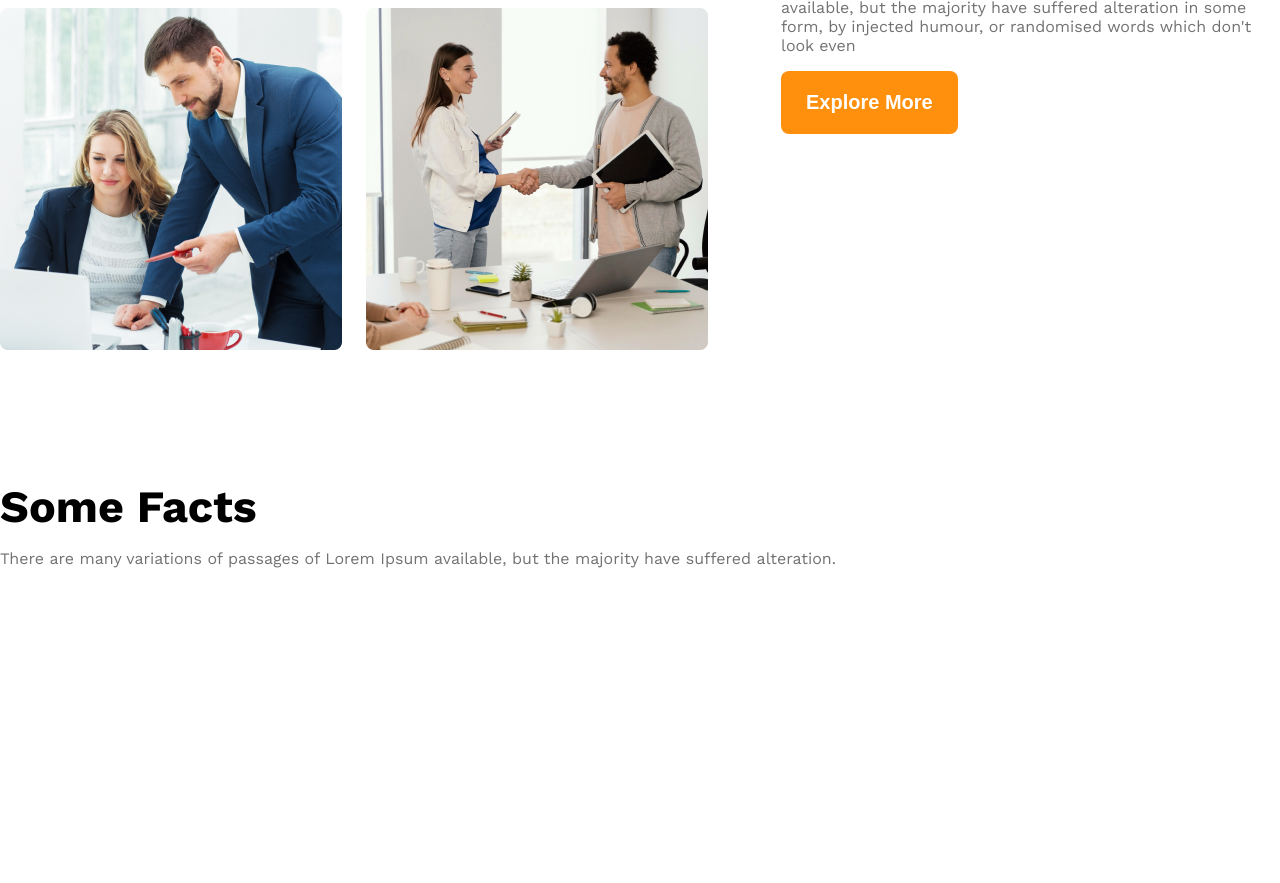
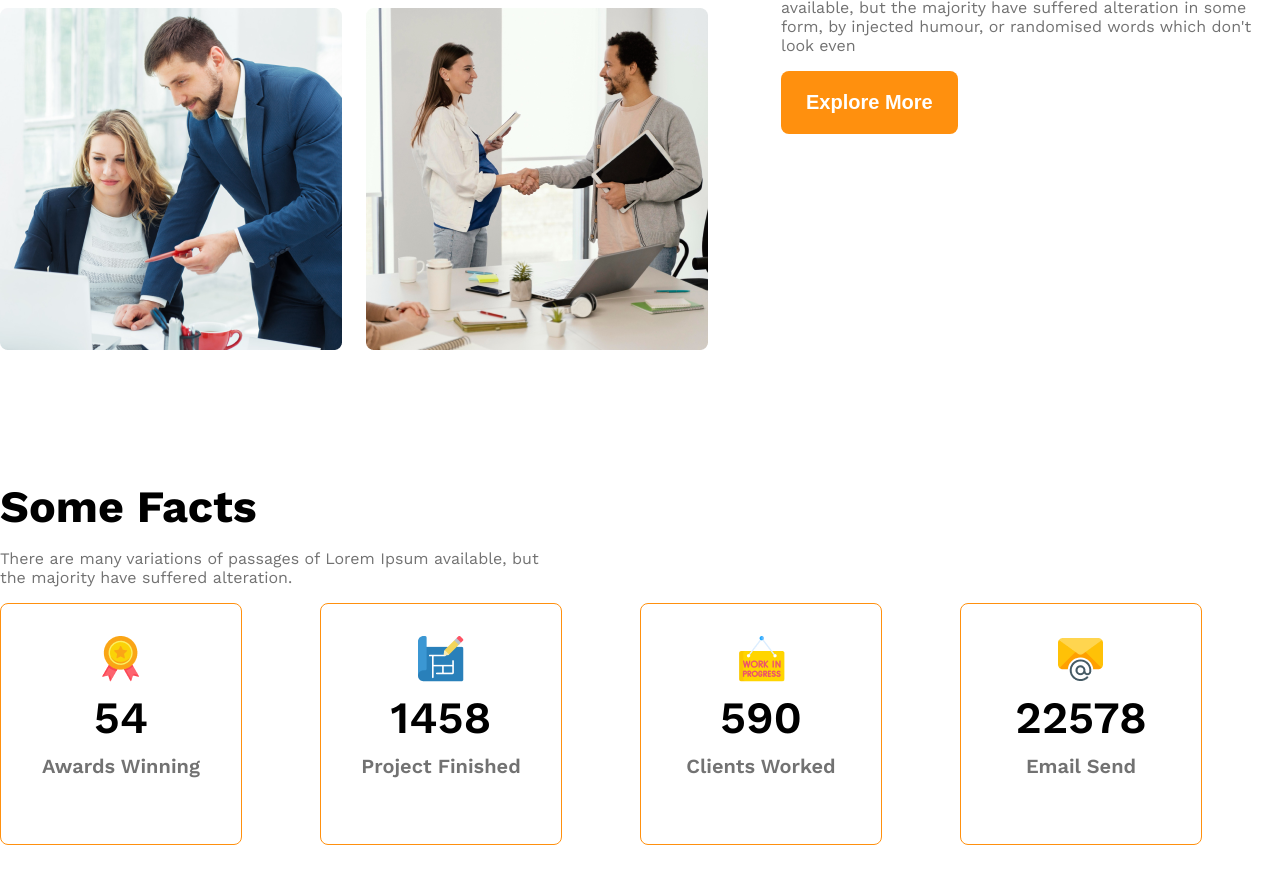
Before and after one commit to masum-tallha/g3-architect-website, a plain HTML site: page index.html in a window 1280 px wide. Shown: the part 1717-2600 px from the top of the page. Before the commit the page ends 2415 px from the top, so only its background shows below. Drawn offline with nearby package versions, Linux system fonts and the light colour scheme.

Commit message:
fact section complete

```diff
--- a/index.html
+++ b/index.html
@@ -45,8 +45,37 @@
         <!-- features will enjoy start -->
           <section>
             <h3 class="section-title">Some Facts</h3>
-            <p class="text-light-gray">There are many variations of passages of Lorem Ipsum available, but the majority have suffered alteration.</p>
-
+            <p class="text-light-gray fact-description">There are many variations of passages of Lorem Ipsum available, but the majority have suffered alteration.</p>
+            <div class="fact-container">
+                <div class="fact-card display-flex">
+                    <div>
+                    <img src="./images/icons/ribon.png" alt="" class="fact-icon">
+                    <h4 class="fact-number">54</h4>
+                    <h5 class="fact-name text-light-gray">Awards Winning</h5>
+                    </div>
+                </div>
+                <div class="fact-card display-flex">
+                    <div>
+                    <img src="./images/icons/projects.png" alt="" class="fact-icon">
+                    <h4 class="fact-number">1458</h4>
+                    <h5 class="fact-name text-light-gray">Project Finished</h5>
+                    </div>
+                </div>
+                <div class="fact-card display-flex">
+                    <div>
+                    <img src="./images/icons/customers.png" alt="" class="fact-icon">
+                    <h4 class="fact-number">590</h4>
+                    <h5 class="fact-name text-light-gray">Clients Worked</h5>
+                    </div>
+                </div>
+                <div class="fact-card display-flex">
+                    <div>
+                    <img src="./images/icons/email.png" alt="" class="fact-icon">
+                    <h4 class="fact-number">22578</h4>
+                    <h5 class="fact-name text-light-gray">Email Send</h5>
+                    </div>
+                </div>
+            </div>
         </section>
         <!-- features will enjoy end -->
         <!-- some facts start -->
--- a/style/architect.css
+++ b/style/architect.css
@@ -109,8 +109,35 @@ header{
   font-weight: 500;
 }
 /* teams style end */
+/* fact card */
+.fact-container{
+  display: grid;
+  grid-template-columns: repeat(4, 1fr);
+}
+.fact-card{
+  border: 1px solid #FF900E;
+  width: 240px;
+  height: 240px;
+  border-radius: 8px;
+  text-align: center;
+  justify-content: center;
+  align-items: center;
+}
+.fact-number{
+  font-size: 2.8rem;
+  font-weight: 600;
+  margin-top: 5px;
+  margin-bottom: 10px;
+}
 
-
+.fact-name{
+  font-size: 1.25rem;
+  font-weight: 600;
+  margin-top: 10px;
+}
+.fact-description{
+  max-width: 540px;
+}
 
 /* responsive media query */
 @media screen and (max-width:576px) {
```
